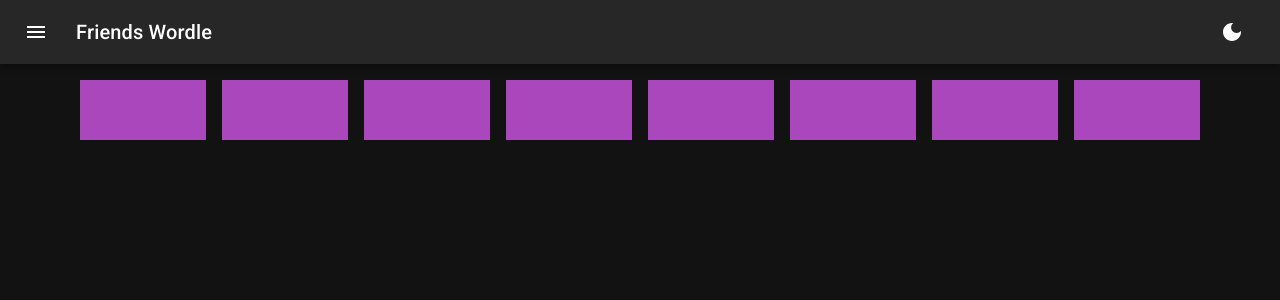
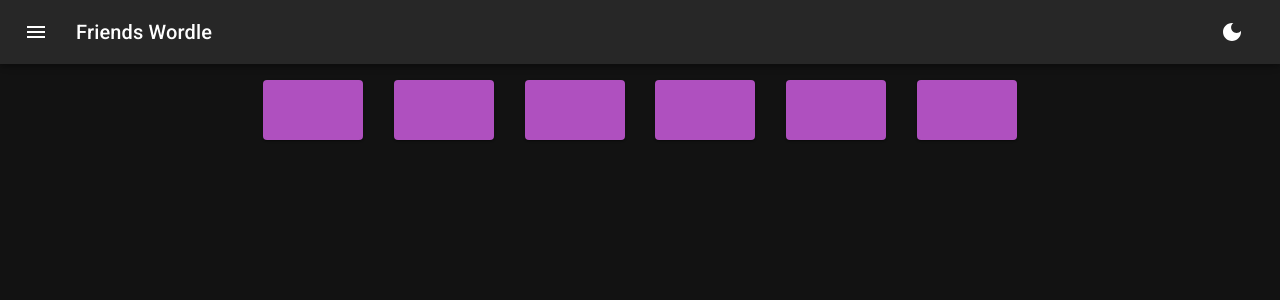
Before and after one commit to danieljmann96/friends-wordle, a React app: page / in a window 1280 px wide. Shown: the top 300 px of the page. Built offline with nearby package versions, Linux system fonts and the light colour scheme.

Commit message:
alignments

```diff
--- a/src/components/AppRoot.tsx
+++ b/src/components/AppRoot.tsx
@@ -44,7 +44,11 @@
         <Paper
           elevation={0}
           square
-          sx={{ width: '100%', margin: 0, height: '100vh', py: 10 }}
+          sx={{
+            width: '100%',
+            height: '100vh',
+            py: 10
+          }}
         >
           <LetterGrid />
         </Paper>
--- a/src/components/Letter.tsx
+++ b/src/components/Letter.tsx
@@ -1,10 +1,10 @@
 import React from 'react';
-import { Box, Typography } from '@mui/material';
+import { Paper, Typography } from '@mui/material';
 import { Letter as LetterType } from 'types';
 
 const themeConverter = {
   unused: 'secondary.dark',
-  wrongPlace: 'warning.dark',
+  wrongPlace: 'warning.light',
   rightPlace: 'success.dark'
 };
 
@@ -15,13 +15,13 @@
 export default function Letter(props: IProps): JSX.Element {
   const { letter } = props;
   return (
-    <Box
+    <Paper
       component="span"
       sx={{
         backgroundColor: themeConverter[letter.status],
-        gap: 2,
-        display: 'grid',
-        minHeight: 60
+        height: 60,
+        width: 100,
+        display: 'inline-block'
       }}
     >
       <Typography
@@ -30,6 +30,6 @@
       >
         {letter.display}
       </Typography>
-    </Box>
+    </Paper>
   );
 }
--- a/src/components/LetterGrid.tsx
+++ b/src/components/LetterGrid.tsx
@@ -1,19 +1,23 @@
 import React, { useContext } from 'react';
 import uniqid from 'uniqid';
-import { Grid } from '@mui/material';
+import { Grid, useMediaQuery } from '@mui/material';
 import { WordContext } from '../providers/WordProvider';
 import WordRow from './WordRow';
 
 export default function LetterGrid(): JSX.Element {
   const { usedRows, activeRow } = useContext(WordContext);
+  const matchesLarge = useMediaQuery('(min-width:1750px)');
+  const matchesMed = useMediaQuery('(max-width:1100px)');
+  const matchesSm = useMediaQuery('(max-width:800px)');
 
   return (
     <Grid
-      alignItems="center"
       container
       justifyContent="center"
       spacing={2}
-      sx={{ px: '5rem' }}
+      sx={{
+        px: matchesLarge ? '30%' : matchesSm ? 0 : matchesMed ? '10%' : '20%'
+      }}
     >
       {usedRows.map(row => (
         <WordRow key={uniqid()} word={row} />
--- a/src/components/WordRow.tsx
+++ b/src/components/WordRow.tsx
@@ -12,7 +12,12 @@
   return (
     <>
       {word.map(letter => (
-        <Grid item key={uniqid()} xs={12 / word.length}>
+        <Grid
+          item
+          key={uniqid()}
+          sx={{ textAlign: 'center' }}
+          xs={12 / word.length}
+        >
           <Letter letter={letter} />
         </Grid>
       ))}
--- a/src/constants/index.ts
+++ b/src/constants/index.ts
@@ -1,6 +1,6 @@
 export const NUMBER_OF_GUESSES = 8;
 
-export const DEFAULT_WORD = 'CHANDLER';
+export const DEFAULT_WORD = 'MONICA';
 
 export const keyboardLayout = [
   'Q W E R T Y U I O P',
--- a/src/providers/WordProvider.tsx
+++ b/src/providers/WordProvider.tsx
@@ -69,8 +69,9 @@
 
   const guessWord = useCallback(() => {
     if (!activeRow.map(x => x.display).includes('')) {
-      setActiveRow(rowState =>
-        rowState.map<Letter>((letter, i) => {
+      setUsedRows(usedState => [
+        ...usedState,
+        activeRow.map<Letter>((letter, i) => {
           return {
             display: letter.display,
             status:
@@ -81,7 +82,8 @@
                 : 'unused'
           };
         })
-      );
+      ]);
+      setActiveRow(emptyRow);
     }
   }, [activeRow]);
 
```
